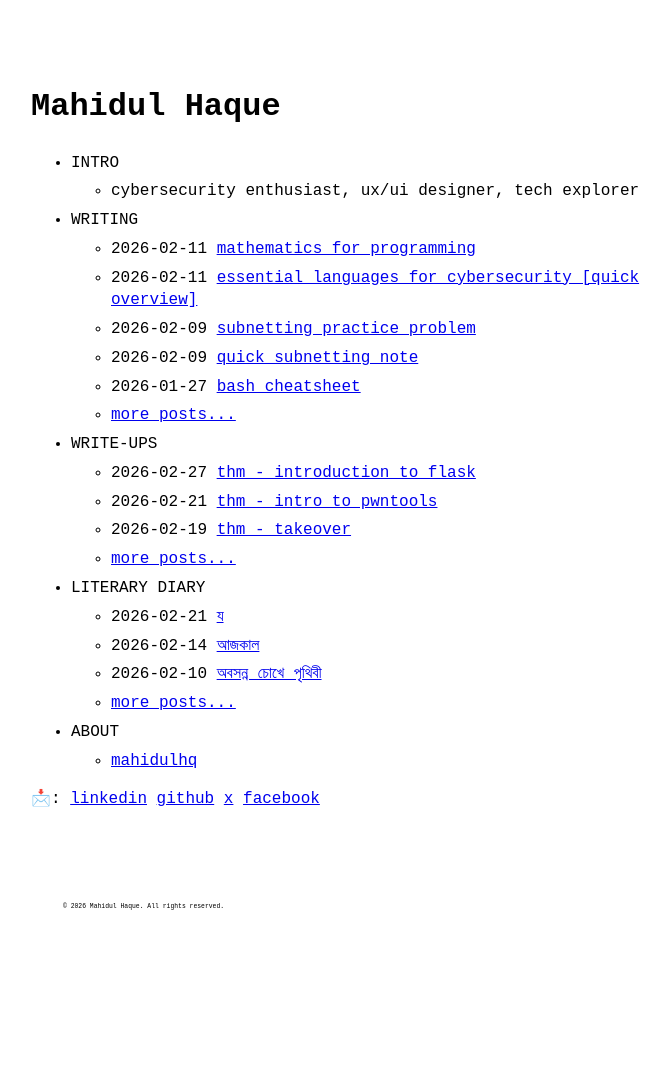
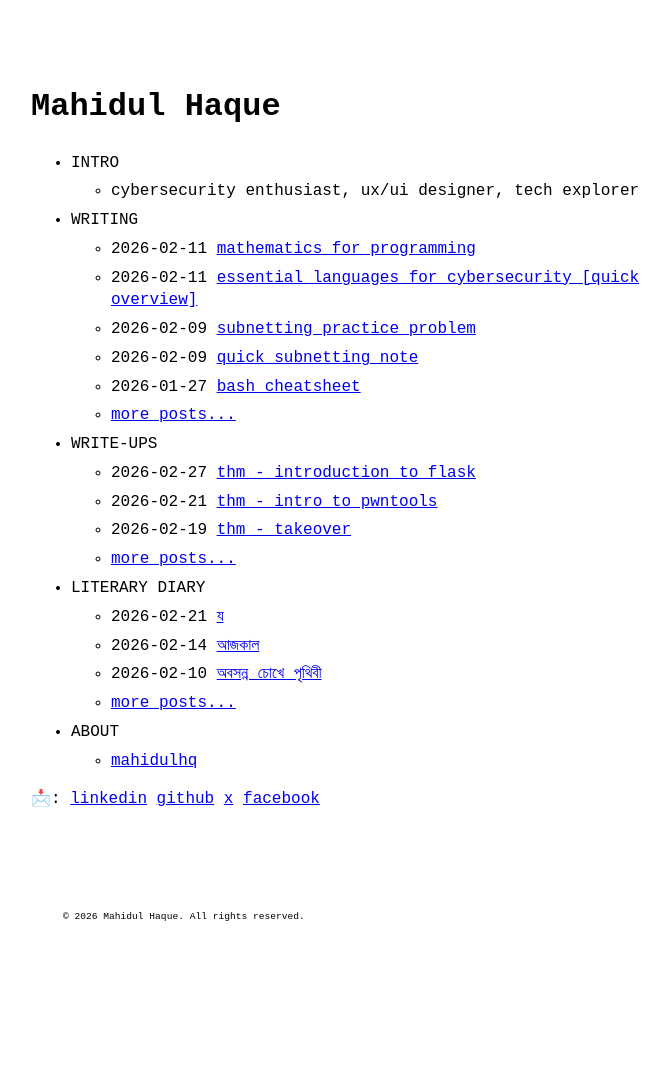
Before and after one commit to mahidulhq/mahidulhq.github.io, a Jekyll site: the page built from index.md, in a window 1280 px wide. Shown: the whole page, without its empty margins (289-958 px from the left). Built offline with Jekyll 4.4.1, drawn with Linux system fonts in a browser that asks for light colours.

Commit message:
Update home.html

```diff
--- a/_layouts/home.html
+++ b/_layouts/home.html
@@ -13,6 +13,6 @@ layout: default
 {{ content }}
 <footer class="footer">
     <div class="w">
-        <p style="font-size: 0.4em; margin-top: 2em;">&copy; {{ 'now' | date: '%Y' }} {{ site.title | default: site.name }}. All rights reserved.</p>
+        <p style="font-size: 0.6em; margin-top: 2em;">&copy; {{ 'now' | date: '%Y' }} {{ site.title | default: site.name }}. All rights reserved.</p>
     </div>
 </footer>
```
